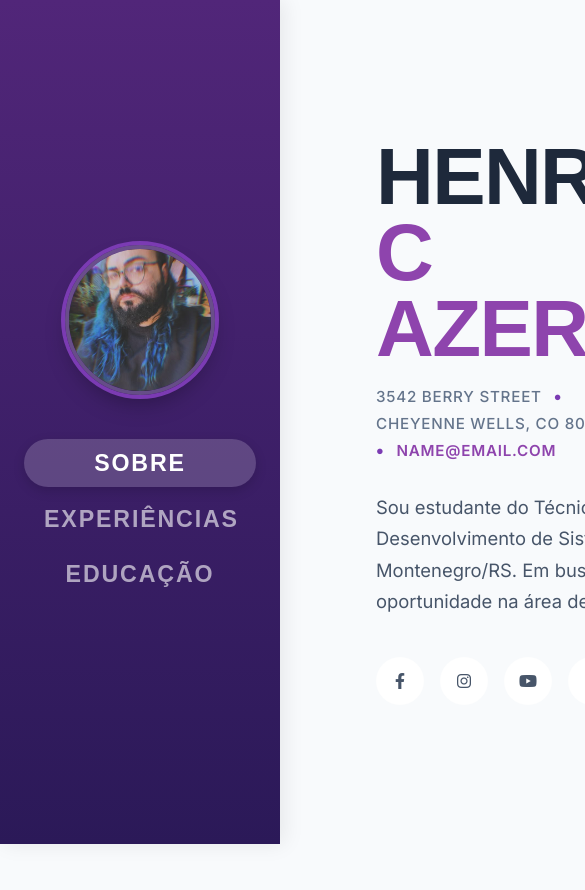
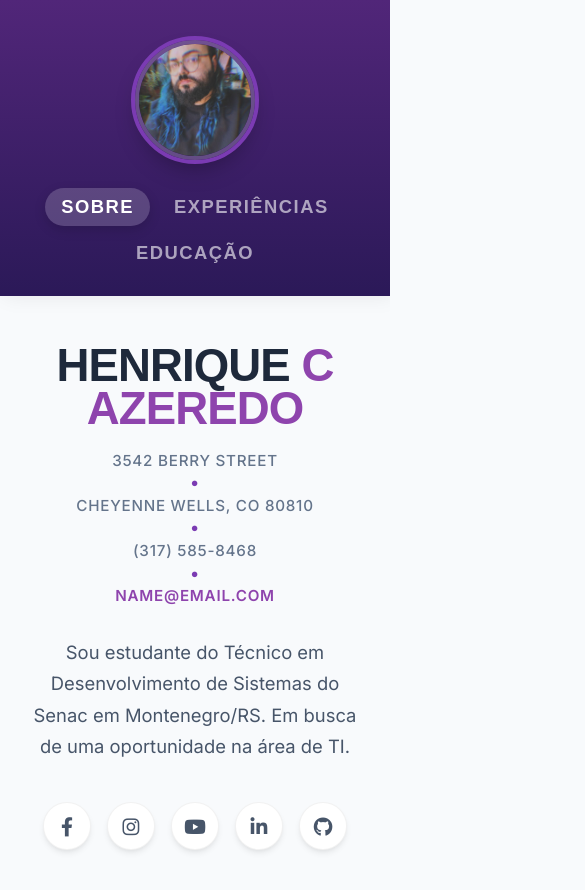
Before and after one commit to LordeRike/UC12-DESENVOLVER-E-ORGANIZAR-INTERFACE-DE-USU-RIO-E-ELEMENTOS-VISUAIS-PARA-APLICA-ES-WEB., a plain HTML site: page aula 09/portifolio/index.html in a window 390 px wide. Shown: the top 890 px of the page, 585 px wide, since content can reach past the window. Before the commit the page ends 844 px from the top, so only its background shows below. Drawn offline with Linux system fonts and the light colour scheme; a web font is replaced by a local one.

Commit message:
implementando responsividade

```diff
--- a/aula 09/portifolio/css/style.css
+++ b/aula 09/portifolio/css/style.css
@@ -202,7 +202,7 @@ body {
 .social_btn {
     color: var(--text-body);
     background-color: var(--bg-suface);
-    border: 1px solid rgba(255,255,255,0.5);
+    border: 1px solid rgba(0,0,0,0.05);
     border-radius: 50%;
     width: 48px;
     height: 48px;
@@ -210,6 +210,9 @@ body {
     align-items: center;
     justify-content: center;
     text-decoration: none;
+    box-shadow: var(--shadow-btn);
+    font-size: 1.2rem;
+    transition: var(--transsition-smooth);
 }
 
 .social_btn:hover {
@@ -222,3 +225,68 @@ body {
 .social_btn:active{
     transform: translateY(-1px);
 }
+
+@media (max-width: 992px) {
+    .layout_container {
+        flex-direction: column;
+    }
+
+    .sidebar {
+        width: 100%;
+        min-height: 100%;
+        height: auto;
+        position: relative;
+        padding: 2.5rem 1rem 1.5rem;
+    }
+
+    .sidebar_inner {
+        padding: 0;
+        gap: 1.5rem;
+    }
+
+    .avatar_img {
+        width: 120px;
+        height: 120px;
+    }
+
+    .navigation_menu {
+        flex-direction: row;
+        justify-content: center;
+        flex-wrap: wrap;
+        gap: 0.5rem;
+    }
+
+    .nav_item {
+        font-size: 1.15rem;
+        padding: 0.5rem 1rem;
+    }
+
+    .main_content {
+        padding: 3rem 1.5rem;
+        justify-content: center;
+        text-align: center;
+    }
+
+    .hero_name {
+        font-size: 3.75rem;
+    }
+
+    .contact_details {
+        justify-content: center;
+    }
+
+    .social_links {
+        justify-content: center;
+    }
+}
+
+@media (max-width: 520px) {
+    .hero_name {
+        font-size: 2.85rem;
+    }
+
+    .contact_details {
+        flex-direction: column;
+        gap: 0.35rem;
+    }
+}
```
